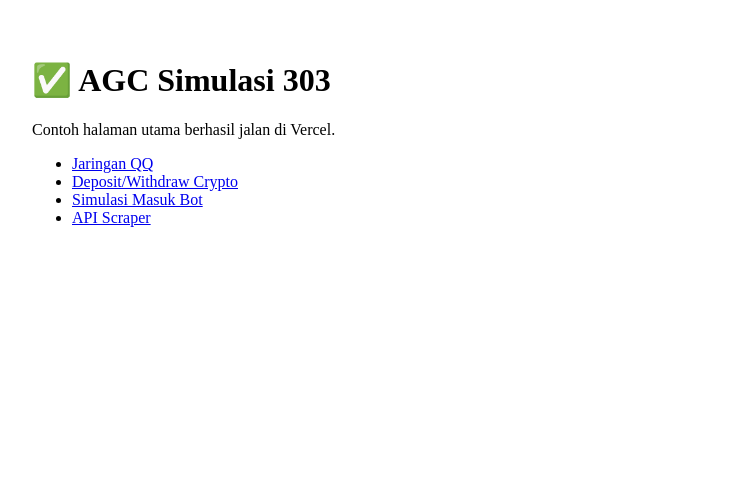
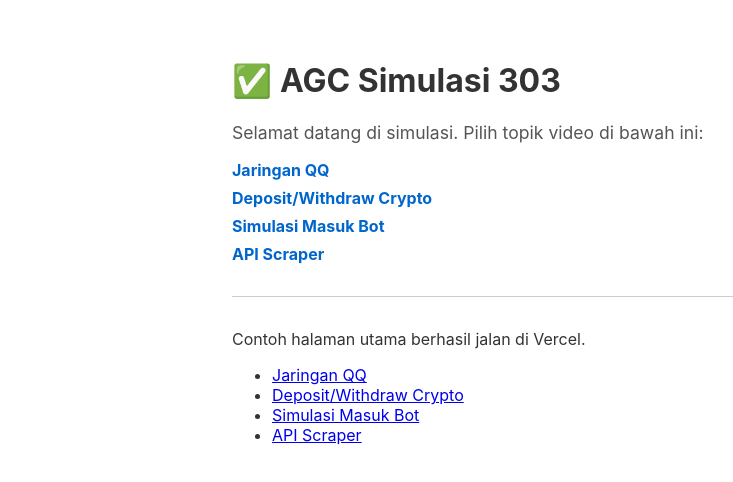
Before and after one commit to dhenynteam-wq/agc-simulasi-303, a Next.js app: page / in a window 1280 px wide. Shown: the top 482 px of the page, without its empty margins (8-741 px from the left). Built offline with nearby package versions, Linux system fonts and the light colour scheme.

Commit message:
Update index.js

```diff
--- a/pages/index.js
+++ b/pages/index.js
@@ -1,7 +1,8 @@
+import AGCLayout from '../components/agc_layout';
+
 export default function Home() {
   return (
-    <div style={{ padding: '2rem' }}>
-      <h1>✅ AGC Simulasi 303</h1>
+    <AGCLayout>
       <p>Contoh halaman utama berhasil jalan di Vercel.</p>
       <ul>
         <li><a href="/video/jaringan-qq">Jaringan QQ</a></li>
@@ -9,6 +10,6 @@
         <li><a href="/video/simulasi-masuk">Simulasi Masuk Bot</a></li>
         <li><a href="/video/api-scraper">API Scraper</a></li>
       </ul>
-    </div>
+    </AGCLayout>
   );
 }
```
